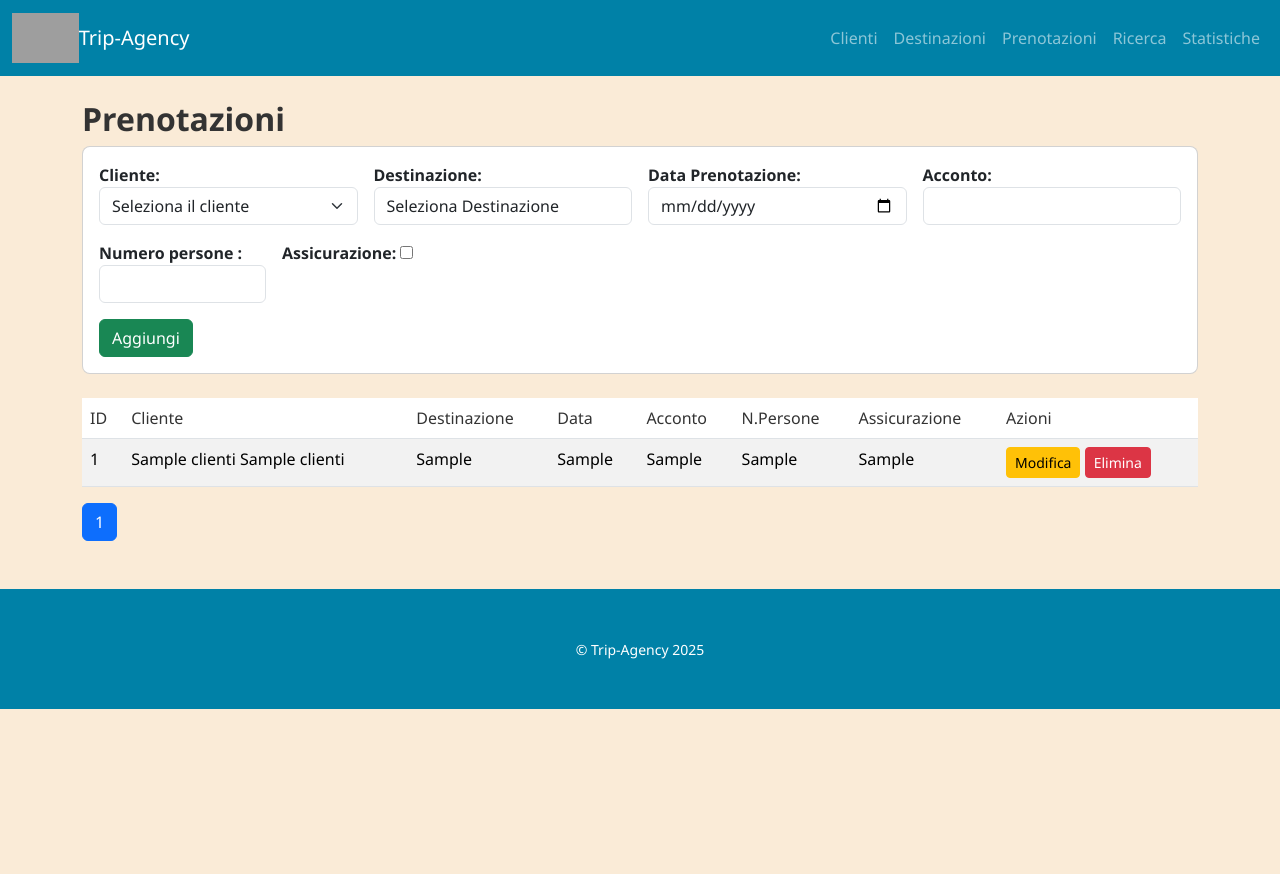
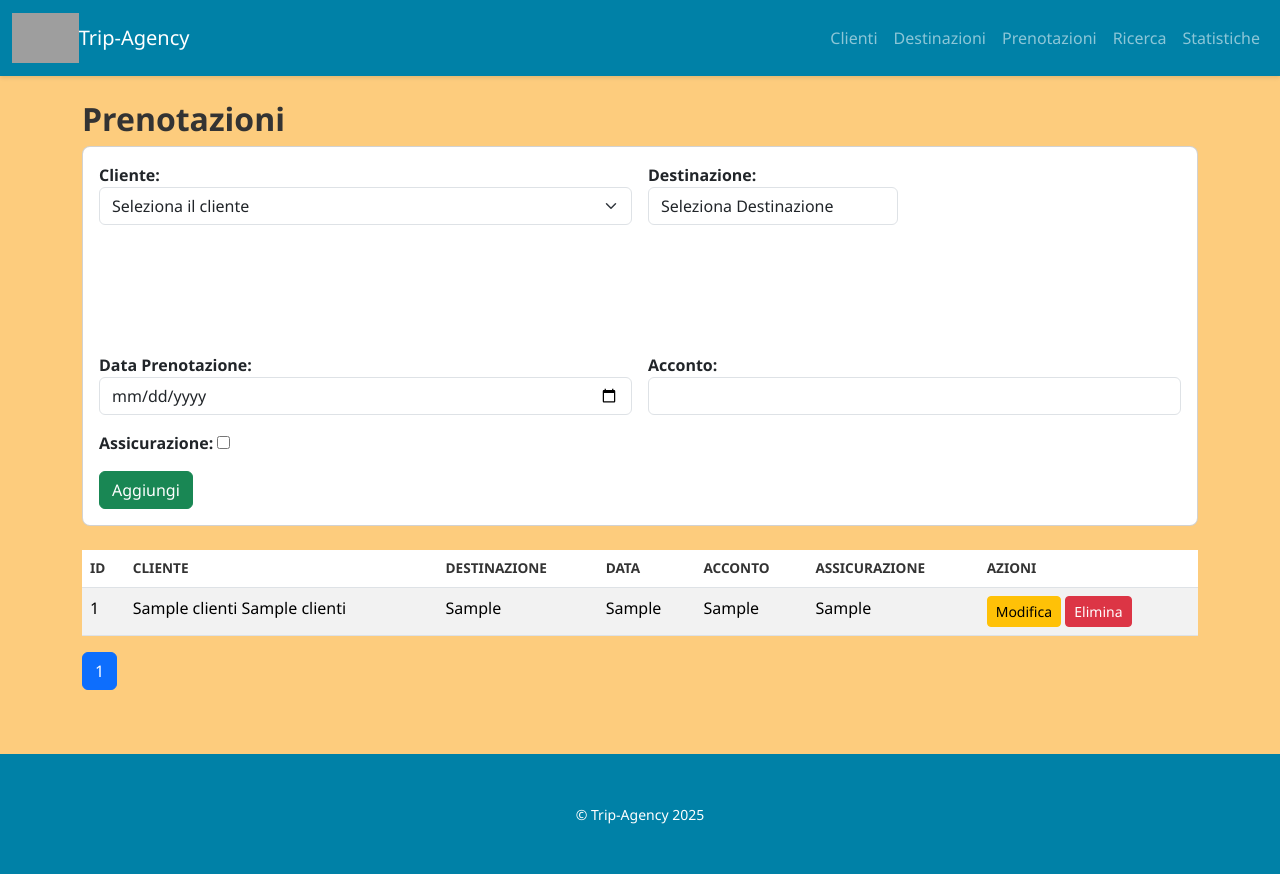
Before and after one commit to chiaratanzi00/DB_MYSQL_PHP, a PHP site: page /prenotazioni.php in a window 1280 px wide. Before the commit the page ends 709 px from the top, so only its background shows below. Run offline with PHP 8.4, Linux system fonts and the light colour scheme; tables that the repository leaves empty or names only in its code hold one stand-in row (values such as "Sample post"); grey boxes are pictures that could not be loaded.

Commit message:
modifiche varie

```diff
--- a/TRIP_AGENCY/footer.php
+++ b/TRIP_AGENCY/footer.php
@@ -8,5 +8,18 @@
 </footer>
 
 <script src="https://cdn.jsdelivr.net/npm/bootstrap@5.3.8/dist/js/bootstrap.bundle.min.js" integrity="sha384-FKyoEForCGlyvwx9Hj09JcYn3nv7wiPVlz7YYwJrWVcXK/BmnVDxM+D2scQbITxI" crossorigin="anonymous"></script>
+
+ <!-- script per fare sparire gli alert -->
+    <script>
+    setTimeout(function() {
+        const alerts = document.querySelectorAll('.alert');
+        alerts.forEach(alert => {
+            alert.style.transition = "opacity 0.5s ease";
+            alert.style.opacity = "0";
+            setTimeout(() => alert.remove(), 500); // lo rimuove dopo la dissolvenza
+        });
+    }, 10000); // 10 secondi
+
+    </script>
 </body>
 </html>
--- a/TRIP_AGENCY/index.php
+++ b/TRIP_AGENCY/index.php
@@ -25,7 +25,7 @@
         <div class="col-md-4">
             <div class="card shadow-sm">
                 <div class="card-body text-center">
-                   <h5 class="card-title">Clienti</h5>
+                   <h5 class="card-title">👥 Clienti</h5>
                    <p class="card-text">Gestisci le informazioni dei tuoi clienti</p>
                    <a href="clienti.php" class="btn btn-primary">Vai ai Clienti</a>
                 </div>
@@ -35,7 +35,7 @@
         <div class="col-md-4">
             <div class="card shadow-sm">
                 <div class="card-body text-center">
-                   <h5 class="card-title">Destinazioni</h5>
+                   <h5 class="card-title">🌍 Destinazioni</h5>
                    <p class="card-text">Consulta o aggiungi nuove mete turistiche</p>
                    <a href="destinazioni.php" class="btn btn-success">Vai alle Destinazioni</a>
                 </div>
@@ -45,7 +45,7 @@
         <div class="col-md-4">
             <div class="card shadow-sm">
                 <div class="card-body text-center">
-                   <h5 class="card-title">Prenotazioni</h5>
+                   <h5 class="card-title"> 📅 Prenotazioni</h5>
                    <p class="card-text">Visualizza e registra le prenotazioni dei tuoi clienti</p>
                    <a href="prenotazioni.php" class="btn btn-warning">Vai alle prenotazioni</a>
                 </div>
--- a/TRIP_AGENCY/prenotazioni.php
+++ b/TRIP_AGENCY/prenotazioni.php
@@ -2,7 +2,8 @@
     include 'header.php';
     include 'db.php';
 
-    //------ Logica per impaginazione
+
+    //Logica per impaginazione
     $perPagina = 10;  // n elementi mostrati per pagina
     $page = isset($_GET['page']) ? max(1, intval($_GET['page'])) : 1;
     $offset = ($page - 1) * $perPagina;
@@ -13,28 +14,34 @@
     $destinazioni = $conn->query("SELECT id, citta, paese FROM destinazioni");
 
 
-    //------ LOGICA DI AGGIUNTA
+
+    //LOGICA DI AGGIUNTA
     //chiamata POST che prende il gancio del bottone aggiugi del form, prendendo i valori inseriti nei vari campi
     if($_SERVER["REQUEST_METHOD"] === "POST" && isset($_POST['aggiungi'])){
 
         //Preparo lo stato stmt -> statement
-    $stmt = $conn->prepare("INSERT INTO prenotazioni (id_cliente, id_destinazione, data_prenotazione, acconto, numero_persone, assicurazione)
-                                VALUES  (?, ?, ?, ?, ?, ?)");
+        $stmt = $conn->prepare("INSERT INTO prenotazioni (id_cliente, id_destinazione, data_prenotazione, acconto, assicurazione)
+                                VALUES  (?, ?, ?, ?, ?)");
         //Binding dei parametri e tipizzo
-    $stmt->bind_param("iisiii", $_POST['id_cliente'], $_POST['id_destinazione'], $_POST['data_prenotazione'],$_POST['acconto'], $_POST['numero_persone'], $_POST['assicurazione']);
+        $stmt->bind_param("iisii", $_POST['id_cliente'], $_POST['id_destinazione'], $_POST['data_prenotazione'],$_POST['acconto'],$_POST['assicurazione']);
 
         //eseguo lo statement
         $stmt->execute();
 
         echo "<div class='alert alert-success'>Prenotazione Aggiunta!</div>";
 
+
     }
 
 
-    //------ LOGICA DI MODIFICA
+
+
+
+    //LOGICA DI MODIFICA
     $prenotazione_modifica = null;
 
     if (isset($_GET['modifica'])){
+
 
         $res = $conn->query("SELECT * FROM prenotazioni WHERE id = " . intval($_GET['modifica']));
 
@@ -43,13 +50,19 @@
     }
 
 
-    //------ MODIFICA DEL DATO, SALVATAGGIO
+
+
+
+    //MODIFICA DEL DATO, SALVATAGGIO
     if($_SERVER["REQUEST_METHOD"] === "POST" && isset($_POST['salva_modifica'])){
 
+
+        $assicurazione = isset($_POST['assicurazione']) ? 1 : 0;
+
         //PREPARE
-        $stmt = $conn->prepare("UPDATE prenotazioni SET id_cliente=?, id_destinazione=?, data_prenotazione=?, acconto=?, numero_persone=?, assicurazione=? WHERE id=?");
+        $stmt = $conn->prepare("UPDATE prenotazioni SET id_cliente=?, id_destinazione=?, data_prenotazione=?, acconto=?, assicurazione=? WHERE id=?");
         //BINDING
-        $stmt->bind_param("iisiiii" ,$_POST['id_cliente'],$_POST['id_destinazione'],$_POST['data_prenotazione'],$_POST['acconto'],$_POST['numero_persone'],$_POST['assicurazione'],$_POST['id']);
+        $stmt->bind_param("iisiii" ,$_POST['id_cliente'],$_POST['id_destinazione'],$_POST['data_prenotazione'],$_POST['acconto'], $assicurazione, $_POST['id']);
         //ESECUZIONE QUERY
         $stmt->execute();
         //messaggio
@@ -57,7 +70,10 @@
     }
 
 
-    //------ CANCELLAZIONE CLIENTE
+
+
+
+    //CANCELLAZIONE CLIENTE
     if(isset($_GET['elimina'])){
 
         $id = intval($_GET['elimina']);
@@ -74,9 +90,11 @@
     //QUERY PER ordinare i dati in modo DECRESCENTE IMPAGINATI PER valore di "$perPagina"
     //$result = $conn->query("SELECT * FROM prenotazioni ORDER BY id ASC LIMIT $perPagina OFFSET $offset");
 
+
+
     //QUERY ASSOCIAZIONE JOIN TRA LE DUE TABELLE
 
-    $stmt = $conn->prepare("SELECT p.id, c.nome, c.cognome, d.citta, d.paese, p.data_prenotazione, p.numero_persone, p.acconto, p.assicurazione
+    $stmt = $conn->prepare("SELECT p.id, c.nome, c.cognome, d.citta, d.paese, p.data_prenotazione, p.acconto, p.assicurazione
                             FROM prenotazioni p
                             JOIN clienti c ON p.id_cliente = c.id
                             JOIN destinazioni d ON p.id_destinazione = d.id
@@ -86,7 +104,18 @@
     $stmt->execute();
     $result = $stmt->get_result();
 
+
+
+
+
+
+
+
+
+
  ?>
+
+
 
 
 
@@ -99,9 +128,16 @@
 
             <form action="" method="POST">
 
+
+                <?php if($prenotazione_modifica): ?>
+
+                    <input type="hidden" name="id" value="<?= $prenotazione_modifica['id'] ?>">
+
+                <?php endif; ?>
+
                 <div class="row g-3">
 
-                    <div class="col-md-3">
+                    <div class="col-md-6">
 
                         <label style="font-weight: 600;" for="">Cliente: </label>
                         <select name="id_cliente" class="form-select" required>
@@ -109,32 +145,44 @@
                             <option value="">Seleziona il cliente</option>
                             <?php while ($c = $clienti->fetch_assoc()) : ?>
 
-                                <option value="<?= $c['id'] ?>"><?= $c['nome'] . ' ' . $c['cognome'] ?></option>
+                                <option value="<?= $c['id'] ?>"
+
+                                    <?= ($prenotazione_modifica && $prenotazione_modifica['id_cliente'] == $c['id']) ? 'selected' : '' ?>>
+                                    <?= $c['nome'] . ' ' . $c['cognome'] ?>
+
+                                </option>
 
                             <?php endwhile; ?>
                         </select>
 
                     </div>
 
-                    <div class="col-md-3">
+                    <div class="col-md-6">
                         <label style="font-weight: 600;" for="">Destinazione: </label>
-
+                        <div class="wrapper">
                             <select name="id_destinazione" class="form-control" onfocus='this.size=3;' onblur='this.size=1;' onchange='this.size=1; this.blur();' required>
 
                                 <option value="">Seleziona Destinazione</option>
                                 <?php while ($d = $destinazioni->fetch_assoc()) : ?>
 
-                                    <option value="<?= $d['id'] ?>"><?= $d['citta'] . ' ' . $d['paese'] ?></option>
+                                     <option value="<?= $d['id'] ?>"
+
+                                        <?= ($prenotazione_modifica && $prenotazione_modifica['id_destinazione'] == $d['id']) ? 'selected' : '' ?>>
+                                        <?= $d['citta'] . ' ' . $d['paese'] ?>
+
+                                    </option>
+
 
                                 <?php endwhile; ?>
                             </select>
-
+                        </div>
 
 
                     </div>
 
 
-                    <div class="col-md-3">
+
+                    <div class="col-md-6">
                         <label style="font-weight: 600;" for="">Data Prenotazione: </label>
                         <input type="date" name="data_prenotazione" class="form-control" placeholder=""
 
@@ -143,7 +191,7 @@
                         required>
                     </div>
 
-                     <div class="col-md-3">
+                     <div class="col-md-6">
                         <label style="font-weight: 600;" for="">Acconto: </label>
                         <input type="number" name="acconto" class="form-control" placeholder=""
 
@@ -153,14 +201,7 @@
                     </div>
 
 
-                    <div class="col-md-2">
-                        <label style="font-weight: 600;" for="">Numero persone : </label>
-                        <input type="number" min ="1" name="numero_persone" class="form-control" placeholder=""
 
-                        value="<?= $prenotazione_modifica['numero_persone'] ?? ''?>"
-
-                        required>
-                    </div>
 
 
                     <div class="col-md-2">
@@ -168,7 +209,10 @@
 
                         <!--Logica ternaria dato assicurazione booleano/ tinyInt su Mysql trattato come int in php-->
                         <input type="checkbox"  name="assicurazione"
-                        value="1" <?= ($prenotazione_modifica['assicurazione'] ?? 0) ? 'checked' : ''?>  required>
+
+
+                        value="1" <?= ($prenotazione_modifica['assicurazione'] ?? 0) ? '' : ''?>>
+
 
                     </div>
 
@@ -190,6 +234,8 @@
     </div>
 
 
+
+
     <!--Tabella-->
     <table class="table table-striped">
 
@@ -202,7 +248,6 @@
                 <th>Destinazione</th>
                 <th>Data</th>
                 <th>Acconto</th>
-                <th>N.Persone</th>
                 <th>Assicurazione</th>
                 <th>Azioni</th>
 
@@ -220,21 +265,24 @@
                     <td><?= $row['citta'] ?></td>
                     <td><?= $row['data_prenotazione'] ?></td>
                     <td><?= $row['acconto'] ?></td>
-                    <td><?= $row['numero_persone'] ?></td>
                     <td><?= $row['assicurazione'] ?></td>
                     <td>
 
                         <a class="btn btn-sm btn-warning" href="?modifica=<?= $row['id']  ?>">Modifica</a>
                         <a class="btn btn-sm btn-danger" href="?elimina=<?= $row['id']  ?>" onclick="return confirm ('Sicuro?')">Elimina</a>
 
+
                     </td>
                 </tr>
+
 
             <?php endwhile; ?>
 
         </tbody>
 
     </table>
+
+
 
     <!--Paginazione-->
     <nav>
@@ -250,6 +298,7 @@
             <?php endfor; ?>
 
 
+
         </ul>
     </nav>
 
--- a/TRIP_AGENCY/style.css
+++ b/TRIP_AGENCY/style.css
@@ -8,8 +8,11 @@ html, body {
 
 body{
 
-    background-color: antiquewhite;
+    background-color :#fdcc7d;
     font-family: 'Segoe UI', Tahoma, Geneva, Verdana, sans-serif;
+    display: flex;
+    flex-direction: column;
+    min-height: 100vh;
 
 }
 
@@ -29,7 +32,7 @@ h1, h2, h3 {
 
 .navbar{
 
-    box-shadow: 0, 2px 4px rgb(0, 0, 0.1);
+    box-shadow: 0 2px 4px rgba(0, 0, 0, 0.1);
 
 }
 
@@ -48,23 +51,24 @@ h1, h2, h3 {
 
 .table thead th {
 
-    font-weight: 200;
+    font-weight: 600; /* Più leggibile */
+    text-transform: uppercase;
     color: #333;
+    font-size: 0.85rem;
 }
-
-
 
 
 footer{
 
     margin-top: auto;
+
 }
 
 
 /*Wrapper per select-option Destinazioni */
 .wrapper{
 
-    width:200px;
-    padding:20px;
-    height: 150px;
+    width: 100%;
+    max-width: 250px; /* Responsive */
+    min-height: 150px; /* Flessibile */
 }
```
Also changed, not shown: TRIP_AGENCY/MYSQL.TXT (+12 -2 lines), INFO.TXT (line endings or trailing spaces). Lines whose indentation alone changed are shown as unchanged.
